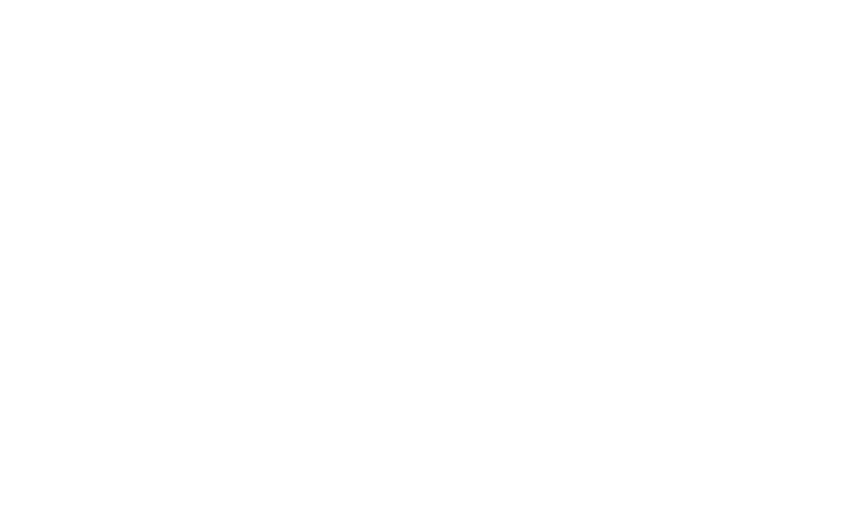
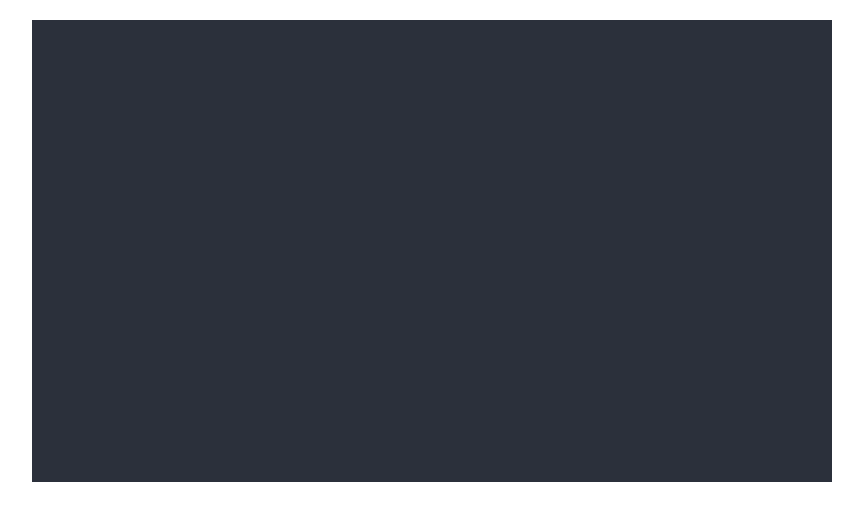
Before and after one commit to andyburgess/js_text_editor, a plain HTML site: page index.html in a window 1280 px wide. Shown: the whole page, without its empty margins (224-1087 px from the left). Drawn offline with nearby package versions, Linux system fonts and the light colour scheme.

Commit message:
Added basic elements and styles

```diff
--- a/css/app.css
+++ b/css/app.css
@@ -0,0 +1,47 @@
+.container {
+  margin: 0 auto;
+  margin-top: 20px;
+  min-width: 400px;
+  width: 60%;
+}
+
+.editor {
+  align-items: flex-start;
+  background-color: #2b303b;
+  display: flex;
+  height: 462px;
+  overflow: auto;
+  overflow-y: scroll;
+  width: 800px;
+}
+
+.editor-input {
+  color: #c0c5ce;
+  flex: 1;
+}
+
+.editor-input::selection {
+  background: #bac4cd;
+  color: #c0c5ce;
+}
+
+.editor-lines {
+  color: #757a84;
+  flex: none;
+  text-align: right;
+  width: 40px;
+}
+
+.editor-input,
+.editor-lines {
+  background-color: #2b303b;
+  display: inline-block;
+  font: normal 15px/1.5 "Input Mono", monospace;
+  overflow: hidden;
+  padding: 4px;
+}
+
+.editor-input:focus,
+.editor-lines:focus {
+  outline: 0;
+}
--- a/index.html
+++ b/index.html
@@ -4,9 +4,19 @@
 <head>
   <meta charset="UTF-8">
   <title>JS Text Editor</title>
+  <link rel="stylesheet" href="css/normalize.css">
+  <link rel="stylesheet" href="css/app.css">
+  <script src="http://ajax.googleapis.com/ajax/libs/jquery/1.11.2/jquery.min.js"></script>
 </head>
 
 <body>
+  <div class="container">
+    <div class="editor">
+      <div class="editor-lines"></div>
+      <div class="editor-input"></div>
+    </div>
+  </div>
+  <script src="js/app.js"></script>
 </body>
 
 </html>
```
